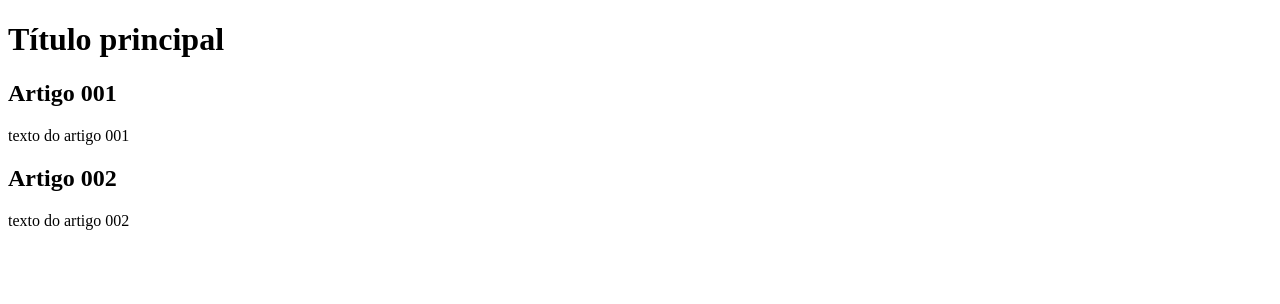
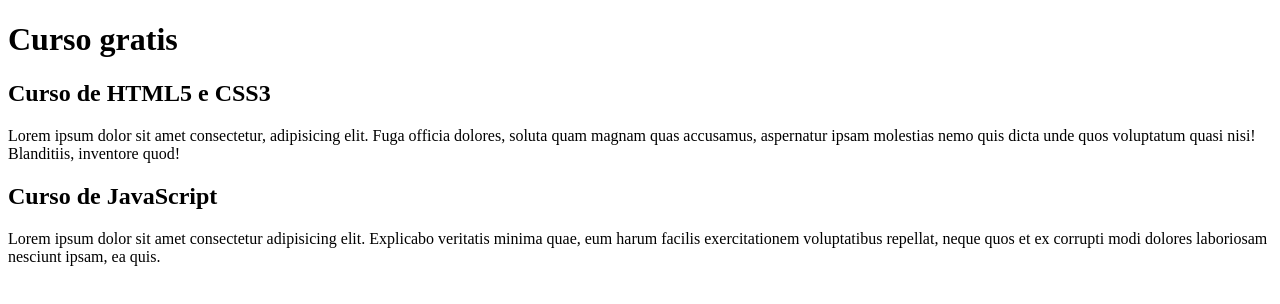
Before and after one commit to vrelme/projeto-site, a plain HTML site: page index.html in a window 1280 px wide. Drawn offline with Linux system fonts and the light colour scheme.

Commit message:
comecei alterar o conteudo

```diff
--- a/index.html
+++ b/index.html
@@ -8,16 +8,16 @@
 <body>
     <main>
         <header>
-            <h1>Título principal</h1>
+            <h1>Curso gratis</h1>
         </header>
     </main>
     <article>
-        <h2>Artigo 001</h2>
-        <p>texto do artigo 001</p>
+        <h2>Curso de HTML5 e CSS3</h2>
+        <p>Lorem ipsum dolor sit amet consectetur, adipisicing elit. Fuga officia dolores, soluta quam magnam quas accusamus, aspernatur ipsam molestias nemo quis dicta unde quos voluptatum quasi nisi! Blanditiis, inventore quod!</p>
     </article>
     <article>
-        <h2>Artigo 002</h2>
-        <p>texto do artigo 002</p>
+        <h2>Curso de JavaScript</h2>
+        <p>Lorem ipsum dolor sit amet consectetur adipisicing elit. Explicabo veritatis minima quae, eum harum facilis exercitationem voluptatibus repellat, neque quos et ex corrupti modi dolores laboriosam nesciunt ipsam, ea quis.</p>
     </article>
 </body>
 </html>
```
